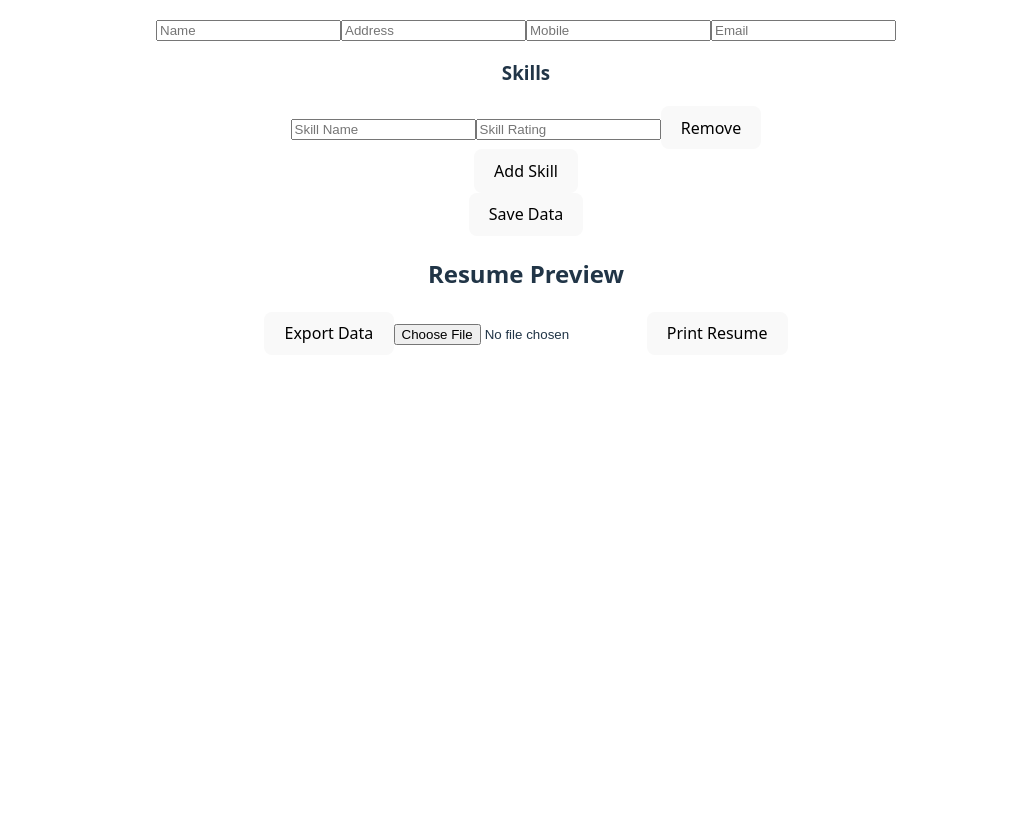
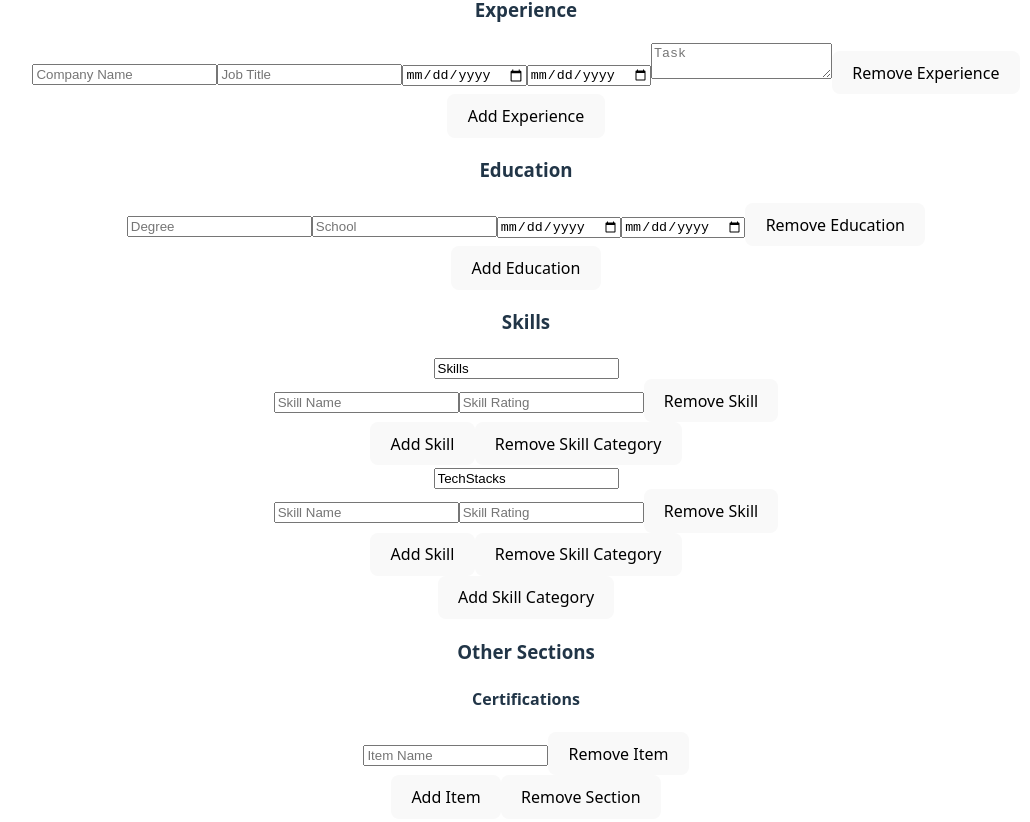
Before and after one commit to kaiwanyawit-chawankul/homework-rdd, a Vue app: page / in a window 1280 px wide. Shown: the part 318-1140 px from the top of the page, without its empty margins (114-1144 px from the left). Before the commit the page ends 800 px from the top, so only its background shows below. Built offline with nearby package versions, Linux system fonts and the light colour scheme.

Commit message:
update UI

```diff
--- a/src/App.vue
+++ b/src/App.vue
@@ -6,33 +6,83 @@
       <h2>Resume Form</h2>
       <form @submit.prevent="saveData">
         <div>
-          <label>Title</label>
+          <label for="title">Title</label>
           <input v-model="resume.title" placeholder="Your title">
         </div>
 
         <div>
-          <label>Description</label>
+          <label for="description">Description</label>
           <textarea v-model="resume.description" placeholder="Brief description"></textarea>
         </div>
 
         <!-- Contact Section -->
         <div>
           <h3>Contact Information</h3>
+          <label for="name">Name</label>
           <input v-model="resume.contact.name" placeholder="Name">
+          <label for="address">Address</label>
           <input v-model="resume.contact.address" placeholder="Address">
+          <label for="mobile">Mobile</label>
           <input v-model="resume.contact.mobile" placeholder="Mobile">
+          <label for="email">Email</label>
           <input v-model="resume.contact.email" placeholder="Email">
+        </div>
+
+        <!-- Experiences Section -->
+        <div>
+          <h3>Experience</h3>
+          <div v-for="(experience, index) in resume.experiences" :key="index" class="experience-item">
+            <input v-model="experience.company" placeholder="Company Name" />
+            <input v-model="experience.title" placeholder="Job Title" />
+            <input v-model="experience.startDate" placeholder="Start Date" type="date" />
+            <input v-model="experience.endDate" placeholder="End Date" type="date" />
+            <textarea v-model="experience.tasks[0]" placeholder="Task"></textarea>
+            <button type="button" @click="removeExperience(index)">Remove Experience</button>
+          </div>
+          <button type="button" @click="addExperience">Add Experience</button>
+        </div>
+
+        <!-- Education Section -->
+        <div>
+          <h3>Education</h3>
+          <div v-for="(education, index) in resume.educations" :key="index" class="education-item">
+            <input v-model="education.degree" placeholder="Degree" />
+            <input v-model="education.school" placeholder="School" />
+            <input v-model="education.startDate" placeholder="Start Date" type="date" />
+            <input v-model="education.endDate" placeholder="End Date" type="date" />
+            <button type="button" @click="removeEducation(index)">Remove Education</button>
+          </div>
+          <button type="button" @click="addEducation">Add Education</button>
         </div>
 
         <!-- Skills Section -->
         <div>
           <h3>Skills</h3>
-          <div v-for="(skill, index) in resume.skills[0].items" :key="index" class="skill-item">
-            <input v-model="skill.name" placeholder="Skill Name" />
-            <input v-model="skill.rating" placeholder="Skill Rating" />
-            <button type="button" @click="removeSkill(index)">Remove</button>
+          <div v-for="(skillCategory, categoryIndex) in resume.skills" :key="categoryIndex" class="skill-category">
+            <input v-model="skillCategory.title" placeholder="SkillCategory Title" />
+            <div v-for="(skill, skillIndex) in skillCategory.items" :key="skillIndex" class="skill-item">
+              <input v-model="skill.name" placeholder="Skill Name" />
+              <input v-model="skill.rating" placeholder="Skill Rating" />
+              <button type="button" @click="removeSkill(categoryIndex, skillIndex)">Remove Skill</button>
+            </div>
+            <button type="button" @click="addSkill(categoryIndex)">Add Skill</button>
+            <button type="button" @click="removeSkillCategory(categoryIndex)">Remove Skill Category</button>
           </div>
-          <button type="button" @click="addSkill">Add Skill</button>
+          <button type="button" @click="addSkillCategory">Add Skill Category</button>
+        </div>
+
+        <div>
+          <h3>Other Sections</h3>
+          <div v-for="(otherSection, sectionIndex) in resume.others" :key="sectionIndex" class="other-section">
+            <h4>{{ otherSection.title }}</h4>
+            <div v-for="(item, itemIndex) in otherSection.items" :key="itemIndex" class="other-item">
+              <input v-model="otherSection.items[itemIndex]" placeholder="Item Name" />
+              <button type="button" @click="removeItem(sectionIndex, itemIndex)">Remove Item</button>
+            </div>
+            <button type="button" @click="addItem(sectionIndex)">Add Item</button>
+            <button type="button" @click="removeSection(sectionIndex)">Remove Section</button>
+          </div>
+          <button type="button" @click="addSection">Add Other Section</button>
         </div>
 
         <button type="submit">Save Data</button>
@@ -49,12 +99,42 @@
         <p>{{ resume.contact.mobile }}</p>
         <p>{{ resume.contact.email }}</p>
 
-        <h4>Skills</h4>
+        <h4>Experience</h4>
         <ul>
-          <li v-for="(skill, index) in resume.skills[0].items" :key="index">
-            {{ skill.name }} - {{ skill.rating }}
+          <li v-for="(experience, index) in resume.experiences" :key="index">
+            <strong>{{ experience.company }}</strong> - {{ experience.title }} ({{ experience.startDate }} - {{ experience.endDate }})
+            <ul>
+              <li v-for="(task, taskIndex) in experience.tasks" :key="taskIndex">{{ task }}</li>
+            </ul>
           </li>
         </ul>
+
+        <h4>Education</h4>
+        <ul>
+          <li v-for="(education, index) in resume.educations" :key="index">
+            <strong>{{ education.degree }}</strong> - {{ education.school }} ({{ education.startDate }} - {{ education.endDate }})
+          </li>
+        </ul>
+
+        <h4>Skills</h4>
+        <div v-for="(skillCategory, categoryIndex) in resume.skills" :key="categoryIndex">
+          <h5>{{ skillCategory.title }}</h5>
+          <ul>
+            <li v-for="(skill, skillIndex) in skillCategory.items" :key="skillIndex">
+              {{ skill.name }} - {{ skill.rating }}
+            </li>
+          </ul>
+        </div>
+
+        <h4>Other Sections</h4>
+        <div v-for="(otherSection, sectionIndex) in resume.others" :key="sectionIndex">
+          <h5>{{ otherSection.title }}</h5>
+          <ul>
+            <li v-for="(item, itemIndex) in otherSection.items" :key="itemIndex">
+              {{ item }}
+            </li>
+          </ul>
+        </div>
       </div>
     </div>
   <!-- Export/Import Buttons -->
@@ -74,15 +154,81 @@ export default {
     };
   },
   methods: {
-    addSkill() {
-      this.resume.skills[0].items.push({
+        // Experience Methods
+        addExperience() {
+      this.resume.experiences.push({
+        company: "",
+        title: "",
+        startDate: "",
+        endDate: "",
+        tasks: [""]
+      });
+    },
+    removeExperience(index) {
+      this.resume.experiences.splice(index, 1);
+    },
+
+    // Education Methods
+    addEducation() {
+      this.resume.educations.push({
+        degree: "",
+        school: "",
+        startDate: "",
+        endDate: ""
+      });
+    },
+    removeEducation(index) {
+      this.resume.educations.splice(index, 1);
+    },
+    // Add Skill Category (e.g., "TechStacks")
+    addSkillCategory() {
+      this.resume.skills.push({
+        title: "New Category", // Default name for new categories
+        items: [{ name: "", rating: "" }] // Start with one empty skill entry
+      });
+    },
+
+    // Remove Skill Category
+    removeSkillCategory(categoryIndex) {
+      this.resume.skills.splice(categoryIndex, 1);
+    },
+
+    // Add Skill to a specific category
+    addSkill(categoryIndex) {
+      this.resume.skills[categoryIndex].items.push({
         name: "",
         rating: ""
       });
     },
-    removeSkill(index) {
-      this.resume.skills[0].items.splice(index, 1);
+
+    // Remove a skill from a specific category
+    removeSkill(categoryIndex, skillIndex) {
+      this.resume.skills[categoryIndex].items.splice(skillIndex, 1);
     },
+    // Add Other Section (e.g., "Certifications", "Side Projects")
+    addSection() {
+      this.resume.others.push({
+        title: "New Section", // Default title for the new section
+        items: [""] // Start with one empty item for the new section
+      });
+    },
+
+    // Remove Other Section
+    removeSection(sectionIndex) {
+      this.resume.others.splice(sectionIndex, 1);
+    },
+
+    // Add Item to a specific Other Section (e.g., add a new certification or project)
+    addItem(sectionIndex) {
+      this.resume.others[sectionIndex].items.push(""); // Adds an empty item
+    },
+
+    // Remove Item from a specific Other Section
+    removeItem(sectionIndex, itemIndex) {
+      this.resume.others[sectionIndex].items.splice(itemIndex, 1); // Removes the item at itemIndex
+    },
+
+
     saveData() {
       localStorage.setItem('resume', JSON.stringify(this.resume));
     },
```
